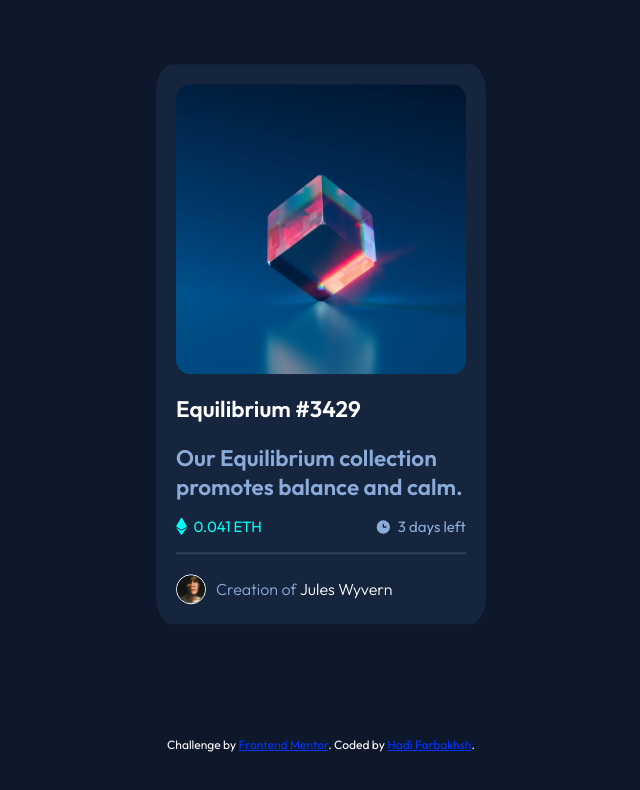
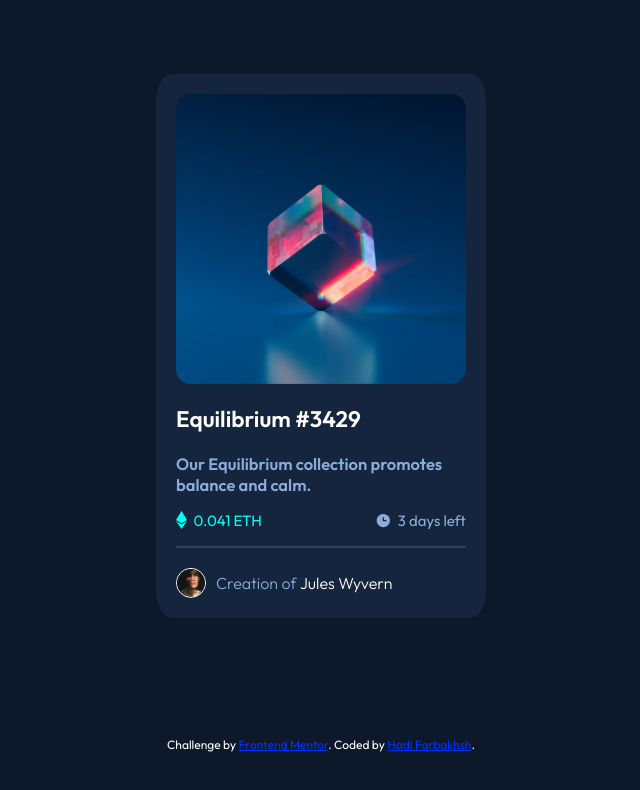
Before and after one commit to HadiFarbakhsh/NFT-preview-card-component, a plain HTML site: page index.html in a window 1280 px wide. Shown: the whole page, without its empty margins (319-959 px from the left). Drawn offline with Linux system fonts and the light colour scheme.

Commit message:
Update style.css

```diff
--- a/style.css
+++ b/style.css
@@ -77,8 +77,8 @@ body {
 .description {
   display: block;
   text-align: left;
-  font-weight: 600;
-  font-size: 15px;
+  font-weight: 400;
+  font-size: 11px;
   color: hsl(215, 51%, 70%);
 }
 
```
